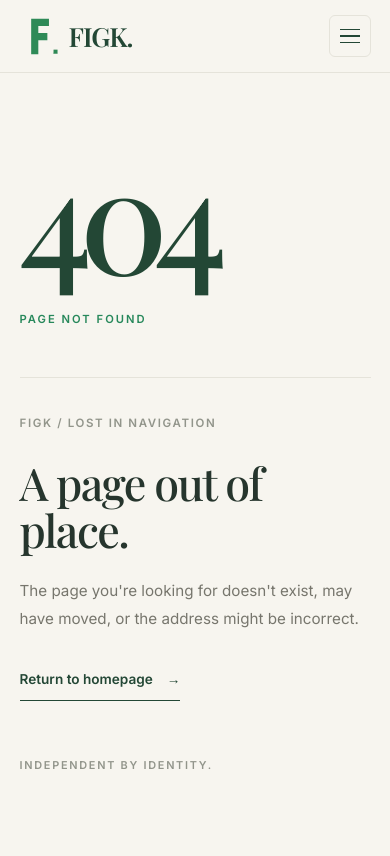
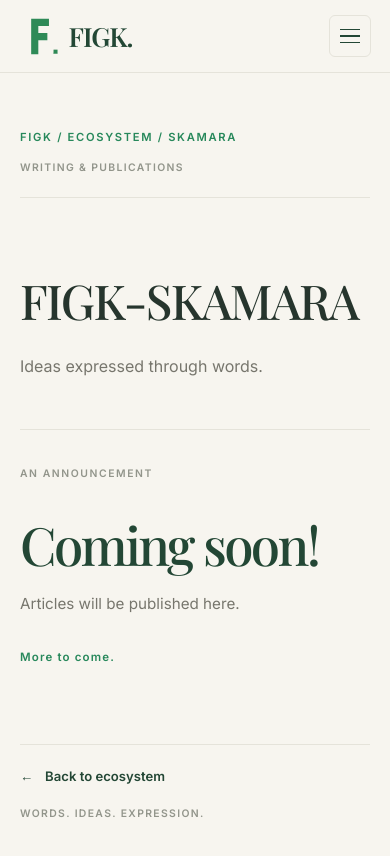
Before and after one commit to gowshikmani/my-portfolio, a React (Vite) app in the folder my-portfolio/: page /ecosystem/skamara in a window 390 px wide. Built offline with nearby package versions, Linux system fonts and the light colour scheme.

Commit message:
skamara has added

```diff
--- a/my-portfolio/src/App.jsx
+++ b/my-portfolio/src/App.jsx
@@ -7,6 +7,7 @@ import NotFound from "./pages/NotFound/NotFound";
 import About from "./pages/About/About";
 import Ecosystem from "./pages/Ecosystem/Ecosystem";
 import Jashey from "./pages/Ecosystem/Jashey";
+import Skamara from "./pages/Ecosystem/Skamara";
 import "./App.css";
 
 function App() {
@@ -29,6 +30,7 @@ function App() {
         <Route path="/about" element={<About/>}/>
         <Route path="/ecosystem" element={<Ecosystem/>}/>
         <Route path="/ecosystem/jashey" element={<Jashey/>}/>
+        <Route path="ecosystem/skamara" element={<Skamara/>}/>
         <Route path="*" element={<NotFound />} />
       </Routes>
     </>
--- /dev/null
+++ b/my-portfolio/src/pages/Ecosystem/Skamara.jsx
@@ -0,0 +1,73 @@
+
+import { Link } from "react-router-dom";
+import "../../sections/Skamara/Skamara.css";
+
+function Skamara() {
+  return (
+    <main className="skamara-page">
+
+      <section className="skamara-hero">
+        <div className="container skamara-hero__inner">
+
+          <div className="skamara-hero__top">
+            <p className="skamara-eyebrow">
+              FIGK / ECOSYSTEM / SKAMARA
+            </p>
+
+            <span className="skamara-hero__category">
+              WRITING & PUBLICATIONS
+            </span>
+          </div>
+
+          <div className="skamara-hero__content">
+
+            <div className="skamara-hero__identity">
+              <h1>FIGK-SKAMARA</h1>
+
+              <p className="skamara-hero__tagline">
+                Ideas expressed through words.
+              </p>
+            </div>
+
+            <div className="skamara-hero__announcement">
+              <span className="skamara-hero__announcement-label">
+                AN ANNOUNCEMENT
+              </span>
+
+              <h2>Coming soon!</h2>
+
+              <p>
+                Articles will be published here.
+              </p>
+
+              <span className="skamara-hero__accent">
+                More to come.
+              </span>
+            </div>
+
+          </div>
+
+          <div className="skamara-hero__bottom">
+
+            <Link
+              to="/ecosystem"
+              className="skamara-hero__back"
+            >
+              <span aria-hidden="true">←</span>
+              Back to ecosystem
+            </Link>
+
+            <span className="skamara-hero__signature">
+              WORDS. IDEAS. EXPRESSION.
+            </span>
+
+          </div>
+
+        </div>
+      </section>
+
+    </main>
+  );
+}
+
+export default Skamara;
--- /dev/null
+++ b/my-portfolio/src/sections/Skamara/Skamara.css
@@ -0,0 +1,231 @@
+
+/* SKAMARA — Editorial landing page */
+
+.skamara-page {
+  min-height: calc(100svh - 84px);
+}
+
+/* Main hero */
+
+.skamara-hero {
+  min-height: calc(100svh - 84px);
+
+  display: flex;
+  align-items: center;
+
+  padding-block: 75px 50px;
+}
+
+.skamara-hero__inner {
+  width: 100%;
+}
+
+/* Top information */
+
+.skamara-hero__top {
+  display: flex;
+  align-items: center;
+  justify-content: space-between;
+  gap: 20px;
+
+  padding-bottom: 20px;
+  border-bottom: 1px solid var(--color-border);
+}
+
+.skamara-eyebrow {
+  color: var(--color-accent);
+  font-size: 0.7rem;
+  font-weight: 600;
+  letter-spacing: 0.15em;
+  text-transform: uppercase;
+}
+
+.skamara-hero__category {
+  color: var(--color-muted);
+  font-size: 0.65rem;
+  font-weight: 600;
+  letter-spacing: 0.13em;
+  text-align: right;
+}
+
+/* Main content */
+
+.skamara-hero__content {
+  display: grid;
+  grid-template-columns: minmax(0, 1.2fr) minmax(0, 0.8fr);
+  align-items: center;
+  gap: clamp(40px, 6vw, 90px);
+
+  width: 100%;
+  min-width: 0;
+  padding-block: 110px;
+}
+
+.skamara-hero__identity {
+  min-width: 0;
+}
+
+.skamara-hero__tagline {
+  margin-top: 24px;
+
+  color: var(--color-body);
+  font-size: 1rem;
+  line-height: 1.8;
+}
+
+/* Announcement */
+
+.skamara-hero__announcement {
+  padding: 38px;
+
+  border-left: 1px solid var(--color-border);
+}
+
+.skamara-hero__announcement-label {
+  color: var(--color-muted);
+  font-size: 0.65rem;
+  font-weight: 600;
+  letter-spacing: 0.15em;
+}
+
+.skamara-hero__announcement h2 {
+  margin-top: 32px;
+
+  font-family: var(--font-heading);
+  font-size: clamp(2.8rem, 5vw, 4.5rem);
+  font-weight: 500;
+  letter-spacing: -0.05em;
+  line-height: 1.05;
+
+  color: var(--color-forest);
+}
+
+.skamara-hero__announcement p {
+  margin-top: 18px;
+
+  color: var(--color-body);
+  font-size: 0.95rem;
+  line-height: 1.8;
+}
+
+.skamara-hero__accent {
+  display: inline-block;
+  margin-top: 30px;
+
+  color: var(--color-accent);
+  font-size: 0.72rem;
+  font-weight: 600;
+  letter-spacing: 0.1em;
+}
+
+.skamara-hero__inner.container {
+  width: min(calc(100% - 48px), var(--container-width));
+  max-width: var(--container-width);
+  margin-inline: auto;
+  min-width: 0;
+}
+
+/* Bottom information */
+
+.skamara-hero__bottom {
+  display: flex;
+  align-items: center;
+  justify-content: space-between;
+  gap: 20px;
+
+  padding-top: 20px;
+  border-top: 1px solid var(--color-border);
+}
+
+.skamara-hero__back {
+  display: inline-flex;
+  align-items: center;
+  gap: 12px;
+
+  color: var(--color-forest);
+  font-size: 0.82rem;
+  font-weight: 600;
+
+  transition: color var(--transition);
+}
+
+.skamara-hero__back:hover {
+  color: var(--color-accent);
+}
+
+.skamara-hero__signature {
+  color: var(--color-muted);
+  font-size: 0.65rem;
+  font-weight: 600;
+  letter-spacing: 0.13em;
+  text-align: right;
+}
+
+/* Tablet */
+
+@media (max-width: 900px) {
+  .skamara-hero__content {
+    grid-template-columns: 1fr 0.85fr;
+    gap: 35px;
+  }
+
+  .skamara-hero__announcement {
+    padding: 25px;
+  }
+}
+
+/* Mobile */
+
+@media (max-width: 650px) {
+  .skamara-hero {
+    min-height: auto;
+    padding-block: 55px 35px;
+  }
+
+  .skamara-hero__inner.container {
+    width: calc(100% - 40px);
+  }
+
+  .skamara-hero__top {
+    align-items: flex-start;
+    flex-direction: column;
+    gap: 12px;
+  }
+
+  .skamara-hero__category {
+    text-align: left;
+  }
+
+  .skamara-hero__content {
+    grid-template-columns: 1fr;
+    gap: 48px;
+
+    padding-block: 75px;
+  }
+
+  .skamara-hero__identity h1 {
+    font-size: clamp(3rem, 11.5vw, 4.5rem);
+    overflow-wrap: anywhere;
+  }
+
+  .skamara-hero__announcement {
+    padding: 28px 0 0;
+
+    border-left: none;
+    border-top: 1px solid var(--color-border);
+  }
+
+  .skamara-hero__announcement h2 {
+    font-size: 3.3rem;
+  }
+
+  .skamara-hero__bottom {
+    align-items: flex-start;
+    flex-direction: column;
+    gap: 18px;
+  }
+
+  .skamara-hero__signature {
+    text-align: left;
+  }
+}
```
Also changed, not shown: my-portfolio/src/sections/Projects/Projects.css (added), my-portfolio/src/sections/Projects/ProjectsHero.jsx (added), my-portfolio/src/sections/Projects/ProjectsList.jsx (added).
